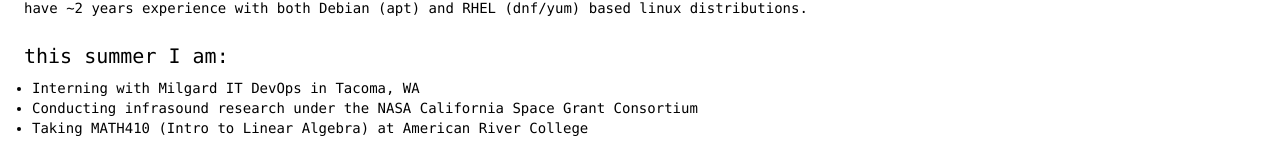
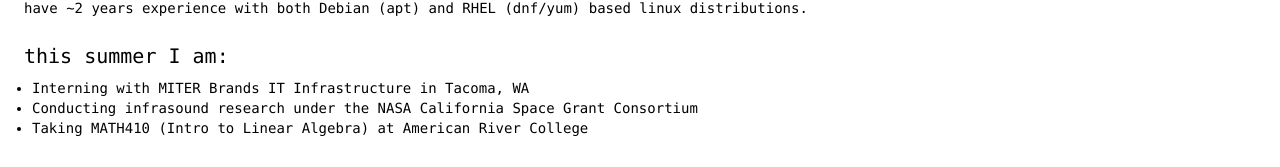
Before and after one commit to arnavsurve/website, a SvelteKit app: page / in a window 1280 px wide. Shown: the part 672-839 px from the top of the page. Built offline with nearby package versions, Linux system fonts and the light colour scheme.

Commit message:
fixing intern position name

```diff
--- a/src/routes/+page.svelte
+++ b/src/routes/+page.svelte
@@ -36,7 +36,7 @@
 		<div class="font-mono">
 			<h1 class="text-xl">this summer I am:</h1>
 			<ul class="text-sm list-disc p-2">
-				<li>Interning with Milgard IT DevOps in Tacoma, WA</li>
+				<li>Interning with MITER Brands IT Infrastructure in Tacoma, WA</li>
 				<li>Conducting infrasound research under the NASA California Space Grant Consortium</li>
 				<li>Taking MATH410 (Intro to Linear Algebra) at American River College</li>
 			</ul>
```
